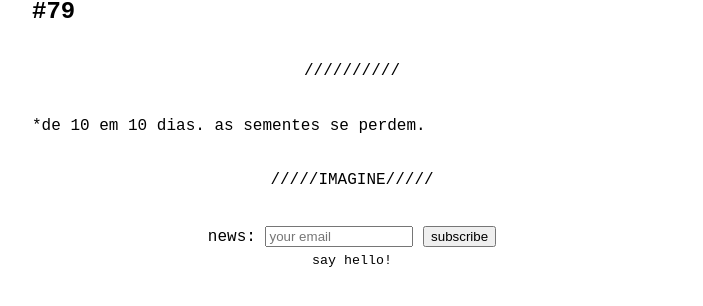
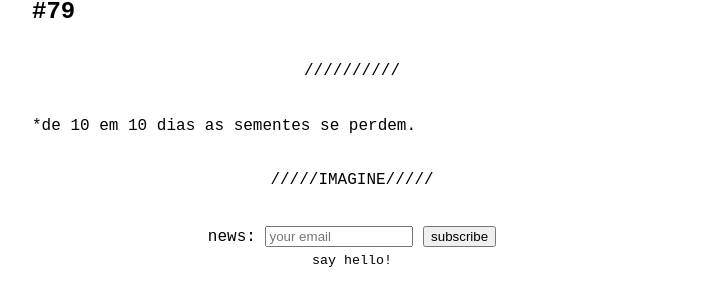
Before and after one commit to odaniloluna/odaniloluna.github.io, a Jekyll site: the page built from _posts/2024-10-19-#79.md, in a window 1280 px wide. Shown: the part 150-456 px from the top of the page, without its empty margins (288-991 px from the left). Built offline with Jekyll 4.4.1, drawn with Linux system fonts in a browser that asks for light colours.

Commit message:
Update 2024-10-19-#79.md

```diff
--- a/_posts/2024-10-19-#79.md
+++ b/_posts/2024-10-19-#79.md
@@ -5,4 +5,4 @@ slug: #79
 ---
 ---
 <p class="description" style="text-align: justify;">
-*de 10 em 10 dias. as sementes se perdem.
+*de 10 em 10 dias as sementes se perdem.
```
